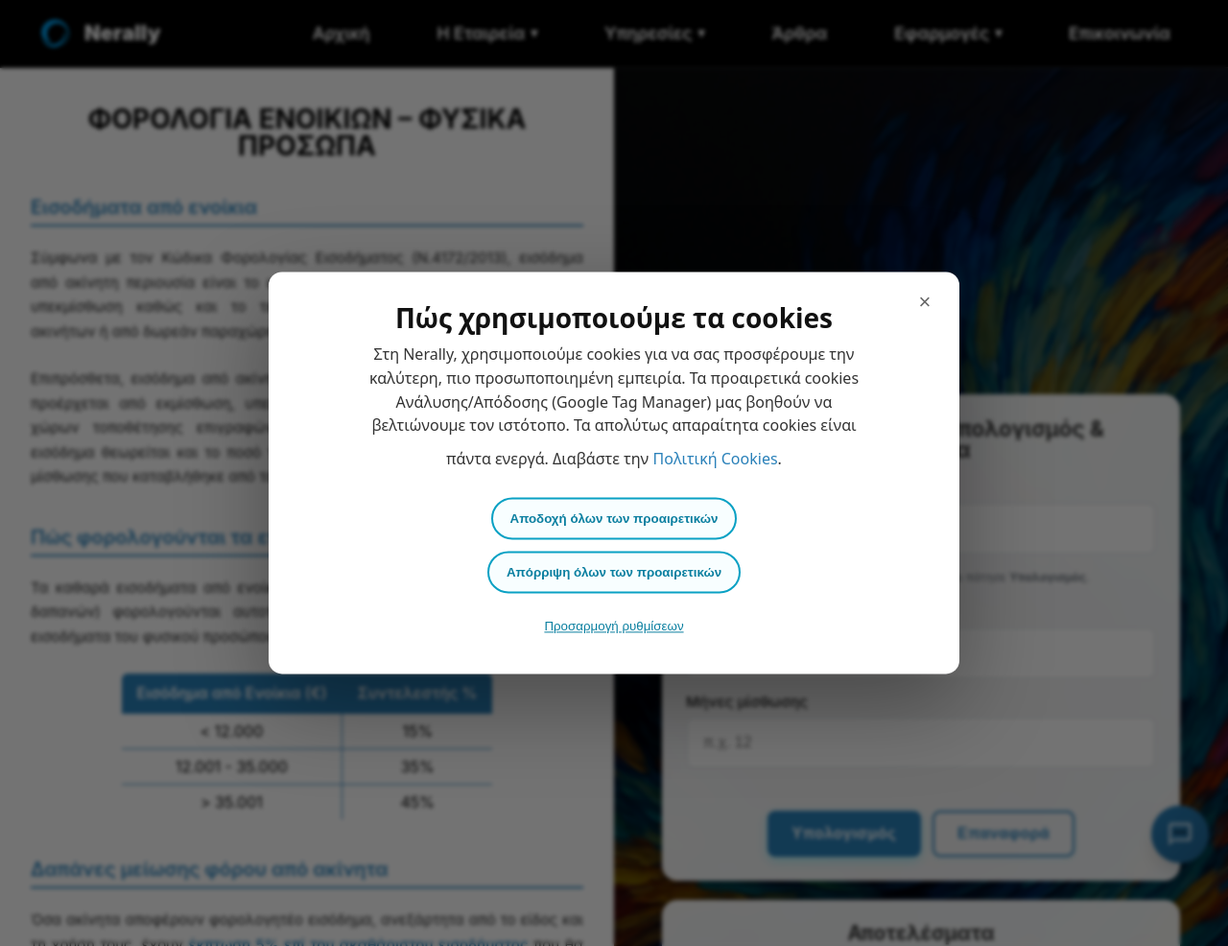
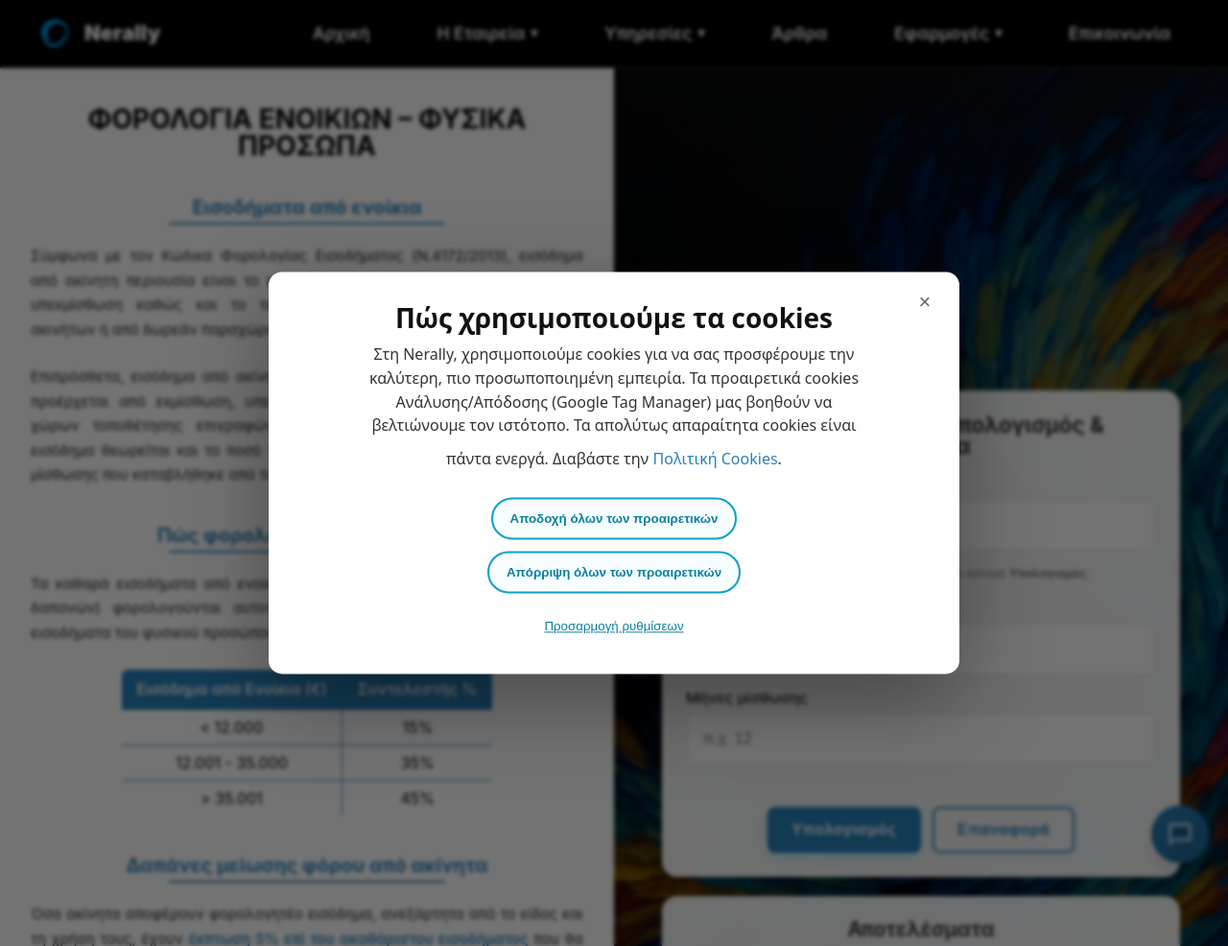
Before and after one commit to zmalseas/zmalseas.github.io, a PHP site: page /efarmoges/rent-tax-calculator.php in a window 1280 px wide. Shown: the whole page at 96% size. Run offline with PHP 8.4, Linux system fonts and the light colour scheme; some libraries are stand-ins or nearby versions.

Commit message:
τεστ

```diff
--- a/efarmoges/rent-tax-calculator.php
+++ b/efarmoges/rent-tax-calculator.php
@@ -38,11 +38,19 @@
           color: var(--accent);
           font-size: 20px;
           margin: 40px 0 20px; /* Increased spacing between sections */
-          text-align: left; /* Left alignment like in the image */
+          text-align: center; /* Center alignment */
           position: relative;
           padding-bottom: 8px; /* Space for underline */
-          border-bottom: 2px solid var(--accent); /* Full-width underline */
-          font-weight: 600; /* Slightly bolder text */
+        }
+        .rent-left h2::after {
+          content: '';
+          position: absolute;
+          bottom: 0;
+          left: 50%;
+          transform: translateX(-50%);
+          width: 50%; /* Half-width underline */
+          height: 2px;
+          background-color: var(--accent);
         }
         .rent-left p {
           font-size: 15px;
```
